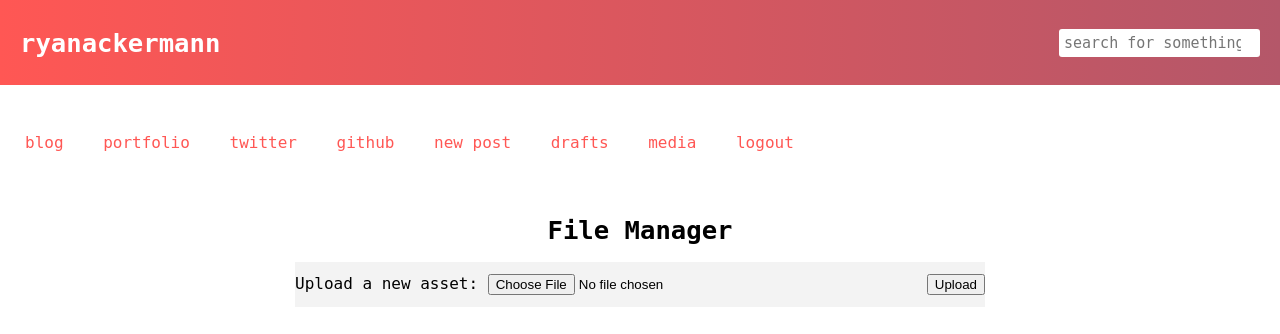
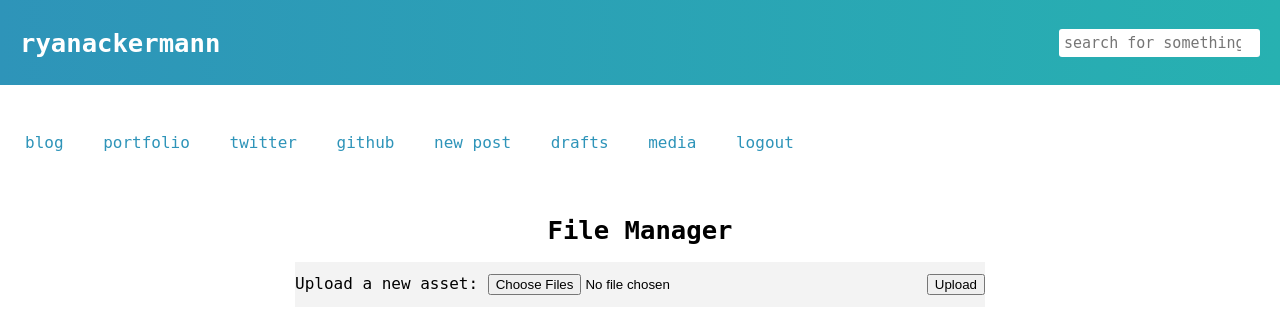
Before and after one commit to naturaln0va/ackermann-io, a Flask app: page /cms in a window 1280 px wide. Shown: the top 334 px of the page. Run offline with Flask 2, Linux system fonts and the light colour scheme; the visitor is signed in with stand-in values (Sample User, id 1); some web fonts are replaced.

Commit message:
update the site colors and added a favicon

```diff
--- a/app/__init__.py
+++ b/app/__init__.py
@@ -4,6 +4,7 @@ from flask import Flask
 from flask_sqlalchemy import SQLAlchemy
 from flask_pagedown import PageDown
 from flaskext.markdown import Markdown
+from flask_mail import Mail
 from datetime import datetime
 
 # application main
@@ -13,6 +14,7 @@ app.config.from_object('config')
 db = SQLAlchemy(app)
 pagedown = PageDown(app)
 mkd = Markdown(app)
+mail = Mail(app)
 
 # filters
 
--- a/app/static/stylesheets/404.css
+++ b/app/static/stylesheets/404.css
@@ -11,7 +11,7 @@ canvas {
 	background: #fff;
   cursor: crosshair;
 	border-radius: 5px;
-	box-shadow: 0px 2px 4px rgba(0,0,0,0.2);
+	box-shadow: 0px 2px 8px rgba(0,0,0,0.2);
 }
 
 input[type=submit] {
--- a/app/static/stylesheets/primary.css
+++ b/app/static/stylesheets/primary.css
@@ -4,9 +4,9 @@
 
 /* Variables */
 :root {
-  --main-color: #ff5754;
-  --main-hover-color: #B45769;
-  --main-background: linear-gradient(90deg, #ff5754 0%, #b45769 100%);
+  --main-color: #2E94B9;
+  --main-hover-color: #27b1b1;
+  --main-background: linear-gradient(90deg, #2E94B9 0%, #27b1b1 100%);
 }
 
 /* Generic */
--- a/app/templates/base.html
+++ b/app/templates/base.html
@@ -3,6 +3,18 @@
 	<head>
 		<meta charset="UTF-8">
 		<meta name="viewport" content="width=device-width, initial-scale=1.0">
+		<link rel="apple-touch-icon" sizes="57x57" href="/static/assets/favicon/apple-icon-57x57.png">
+		<link rel="apple-touch-icon" sizes="60x60" href="/static/assets/favicon/apple-icon-60x60.png">
+		<link rel="apple-touch-icon" sizes="72x72" href="/static/assets/favicon/apple-icon-72x72.png">
+		<link rel="apple-touch-icon" sizes="76x76" href="/static/assets/favicon/apple-icon-76x76.png">
+		<link rel="apple-touch-icon" sizes="114x114" href="/static/assets/favicon/apple-icon-114x114.png">
+		<link rel="apple-touch-icon" sizes="120x120" href="/static/assets/favicon/apple-icon-120x120.png">
+		<link rel="apple-touch-icon" sizes="144x144" href="/static/assets/favicon/apple-icon-144x144.png">
+		<link rel="apple-touch-icon" sizes="152x152" href="/static/assets/favicon/apple-icon-152x152.png">
+		<link rel="apple-touch-icon" sizes="180x180" href="/static/assets/favicon/apple-icon-180x180.png">
+		<link rel="icon" type="image/png" sizes="96x96" href="/static/assets/favicon/favicon-96x96.png">
+		<link rel="icon" type="image/png" sizes="32x32" href="/static/assets/favicon/favicon-32x32.png">
+		<link rel="icon" type="image/png" sizes="16x16" href="/static/assets/favicon/favicon-16x16.png">
 		{% block stylesheet %}{% endblock %}
 		<link rel="stylesheet" type="text/css" href="/static/stylesheets/primary.css">
 
--- a/app/templates/cms.html
+++ b/app/templates/cms.html
@@ -7,7 +7,7 @@
 	<div id="wrapper">
 		<h1>File Manager</h1>
 		<form method="POST" enctype="multipart/form-data">
-			<p>Upload a new asset: <input type="file" name="file"></p>
+			<p>Upload a new asset: <input type="file" name="file" multiple></p>
 			<p><input type="submit" value="Upload"></p>
 		</form>
 		<ul>
--- a/app/views.py
+++ b/app/views.py
@@ -1,9 +1,10 @@
 
 import os
 from flask import request, session, render_template, redirect, url_for, flash
+from flask_mail import Message
 from werkzeug.utils import secure_filename
 from datetime import datetime
-from app import app, db
+from app import app, db, mail
 from config import UPLOAD_FOLDER
 from .forms import PostForm, SearchForm
 from .models import Post
@@ -145,7 +146,6 @@ def cms():
 	else:
 		if not os.path.exists(UPLOAD_FOLDER):
 			os.makedirs(UPLOAD_FOLDER)
-
 		dicts = []
 		for filename in os.listdir(UPLOAD_FOLDER):
 			dicts.append({'name': filename, 'size': os.path.getsize(os.path.join(UPLOAD_FOLDER, filename))})
@@ -163,6 +163,19 @@ def search_results(query):
 	posts = Post.query.filter(Post.title.contains(query)).all()
 	return render_template('search.html', query=query, posts=posts, auth=has_auth())
 
-@app.route('/grid')
-def grid():
-	return render_template('grid.html', auth=has_auth())
+@app.route('/send_error')
+def send_error():
+	image_hash = request.args.get('image_hash')
+	url = request.args.get('url')
+	if len(image_hash) % 4:
+		image_hash += '=' * (4 - len(image_hash) % 4)
+	image_data = image_hash.decode('base64')
+	filename = 'tmp/image_to_send.png'
+	with open(filename, 'w') as f:
+		f.write(image_data)
+	with open(filename, 'r') as f:
+		msg = Message("There was a broken link on ackermann.io.", sender=("404 Service", "ryha26@gmail.com"), recipients=["support@ackermann.io"])
+		msg.body = 'The broken url "' + str(url) + '" should be fixed.'
+		msg.attach("error.png", "image/png", f.read())
+		mail.send(msg)
+	return redirect('/')
--- a/flask/pip-selfcheck.json
+++ b/flask/pip-selfcheck.json
@@ -1 +1 @@
-{"last_check":"2016-11-15T20:04:27Z","pypi_version":"9.0.1"}
+{"last_check":"2016-12-02T18:18:49Z","pypi_version":"9.0.1"}
```
Also changed, not shown: app/static/scripts/draw.js (+21 -4 lines), config.py (+7 -0 lines), 1 other file.
